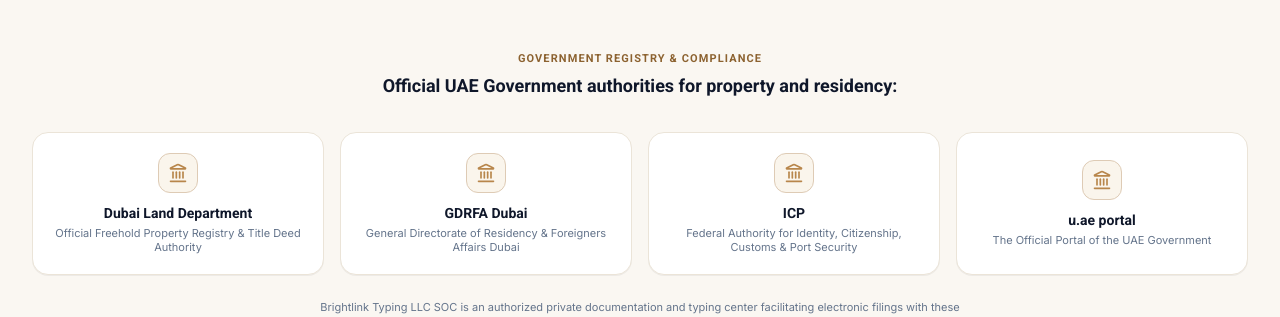
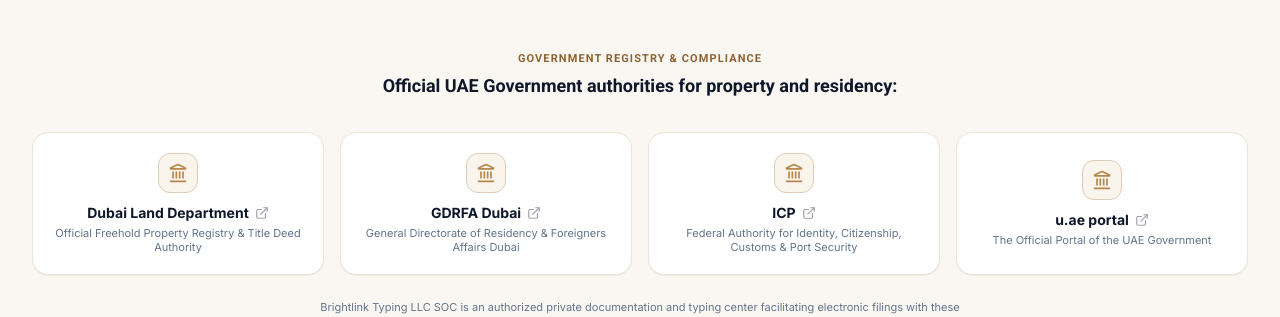
Before and after one commit to Ayeshadeveloper14/brightlink-management-consultancy1, a React (Vite) app: page /property-visa in a window 1280 px wide. Shown: the part 6100-6417 px from the top of the page. Built offline with nearby package versions, Linux system fonts and the light colour scheme.

Commit message:
Update website code

```diff
--- a/src/components/family-visa/GovernmentAuthorities.jsx
+++ b/src/components/family-visa/GovernmentAuthorities.jsx
@@ -1,19 +1,19 @@
 import React from 'react';
 import { motion, useReducedMotion } from 'framer-motion';
-import { ShieldCheck, Building2, Landmark, Scale, FileCheck, Globe } from 'lucide-react';
+import { Landmark, ExternalLink } from 'lucide-react';
 
 export const GovernmentAuthorities = () => {
   const shouldReduceMotion = useReducedMotion();
 
   const authorities = [
-    { name: 'GDRFA Dubai', desc: 'General Directorate of Residency and Foreigners Affairs' },
-    { name: 'ICP', desc: 'Federal Authority for Identity, Citizenship, Customs & Port Security' },
-    { name: 'MOFA UAE', desc: 'Ministry of Foreign Affairs — Document Attestation' },
-    { name: 'MOHRE', desc: 'Ministry of Human Resources and Emiratisation' },
-    { name: 'Dubai Economy', desc: 'Department of Economy and Tourism (DET)' },
-    { name: 'Dubai Land Dept.', desc: 'Ejari Tenancy Attestation & Freehold Title' },
-    { name: 'Ministry of Justice', desc: 'Certified Legal Arabic Translation' },
-    { name: 'u.ae Portal', desc: 'Official UAE Government Smart Services' }
+    { name: 'GDRFA Dubai', desc: 'General Directorate of Residency and Foreigners Affairs', url: 'https://gdrfad.gov.ae/en' },
+    { name: 'ICP', desc: 'Federal Authority for Identity, Citizenship, Customs & Port Security', url: 'https://icp.gov.ae/en/' },
+    { name: 'MOFA UAE', desc: 'Ministry of Foreign Affairs — Document Attestation', url: 'https://www.mofa.gov.ae/en' },
+    { name: 'MOHRE', desc: 'Ministry of Human Resources and Emiratisation', url: 'https://www.mohre.gov.ae/en/home.aspx' },
+    { name: 'Dubai Economy', desc: 'Department of Economy and Tourism (DET)', url: 'https://www.economy.gov.ae/' },
+    { name: 'Dubai Land Dept.', desc: 'Ejari Tenancy Attestation & Freehold Title', url: 'https://dubailand.gov.ae/en/' },
+    { name: 'Ministry of Justice', desc: 'Certified Legal Arabic Translation', url: 'https://www.moj.gov.ae/' },
+    { name: 'u.ae Portal', desc: 'Official UAE Government Smart Services', url: 'https://u.ae/en' }
   ];
 
   return (
@@ -32,25 +32,28 @@
         {/* Authorities Grid */}
         <div className="grid grid-cols-2 sm:grid-cols-4 lg:grid-cols-8 gap-3">
           {authorities.map((item, idx) => (
-            <motion.div
+            <motion.a
               key={idx}
+              href={item.url}
+              target="_blank"
+              rel="noopener noreferrer"
               initial={shouldReduceMotion ? { opacity: 1 } : { opacity: 0, y: 10 }}
               whileInView={{ opacity: 1, y: 0 }}
               viewport={{ once: true, margin: '-20px' }}
               transition={{ duration: 0.35, delay: idx * 0.05 }}
               whileHover={shouldReduceMotion ? {} : { y: -2 }}
-              className="p-3.5 rounded-xl bg-white border border-[#EBE4D8] shadow-2xs text-center flex flex-col justify-center items-center hover:border-[#B8864B] transition-all"
+              className="p-3.5 rounded-xl bg-white border border-[#EBE4D8] shadow-2xs text-center flex flex-col justify-center items-center hover:border-[#B8864B] hover:shadow-sm transition-all cursor-pointer group"
             >
-              <div className="w-8 h-8 rounded-lg bg-[#FAF5EC] border border-[#DECBB5] flex items-center justify-center text-[#B8864B] mb-2 shrink-0">
+              <div className="w-8 h-8 rounded-lg bg-[#FAF5EC] border border-[#DECBB5] flex items-center justify-center text-[#B8864B] group-hover:bg-[#B8864B] group-hover:text-white mb-2 shrink-0 transition-colors">
                 <Landmark className="w-4 h-4" />
               </div>
-              <strong className="text-xs font-bold text-[#0F172A] font-heading block">
+              <strong className="text-xs font-bold text-[#0F172A] group-hover:text-[#B8864B] font-heading block transition-colors">
                 {item.name}
               </strong>
               <span className="text-[9.5px] text-[#64748B] mt-1 leading-tight line-clamp-2">
                 {item.desc}
               </span>
-            </motion.div>
+            </motion.a>
           ))}
         </div>
 
--- a/src/components/newborn-visa/GovernmentAuthorities.jsx
+++ b/src/components/newborn-visa/GovernmentAuthorities.jsx
@@ -1,6 +1,6 @@
 import React from 'react';
 import { motion, useReducedMotion } from 'framer-motion';
-import { Landmark, ShieldCheck, Globe, KeyRound } from 'lucide-react';
+import { Landmark, ExternalLink } from 'lucide-react';
 
 export const GovernmentAuthorities = () => {
   const shouldReduceMotion = useReducedMotion();
@@ -8,23 +8,28 @@
   const authorities = [
     {
       name: 'GDRFA Dubai',
-      desc: 'General Directorate of Residency and Foreigners Affairs Dubai'
+      desc: 'General Directorate of Residency and Foreigners Affairs Dubai',
+      url: 'https://gdrfad.gov.ae/en'
     },
     {
       name: 'ICP',
-      desc: 'Federal Authority for Identity, Citizenship, Customs & Port Security'
+      desc: 'Federal Authority for Identity, Citizenship, Customs & Port Security',
+      url: 'https://icp.gov.ae/en/'
     },
     {
       name: 'MOFA UAE',
-      desc: 'Ministry of Foreign Affairs — Document Legalization & Attestation'
+      desc: 'Ministry of Foreign Affairs — Document Legalization & Attestation',
+      url: 'https://www.mofa.gov.ae/en'
     },
     {
       name: 'UAE Pass',
-      desc: 'National Digital Identity for Government Smart Services'
+      desc: 'National Digital Identity for Government Smart Services',
+      url: 'https://selfcare.uaepass.ae/'
     },
     {
       name: 'u.ae Portal',
-      desc: 'The Official Portal of the United Arab Emirates Government'
+      desc: 'The Official Portal of the United Arab Emirates Government',
+      url: 'https://u.ae/en'
     }
   ];
 
@@ -44,30 +49,33 @@
         {/* 5 Authorities Cards */}
         <div className="grid grid-cols-2 sm:grid-cols-3 lg:grid-cols-5 gap-4">
           {authorities.map((item, idx) => (
-            <motion.div
+            <motion.a
               key={idx}
+              href={item.url}
+              target="_blank"
+              rel="noopener noreferrer"
               initial={shouldReduceMotion ? { opacity: 1 } : { opacity: 0, y: 10 }}
               whileInView={{ opacity: 1, y: 0 }}
               viewport={{ once: true, margin: '-20px' }}
               transition={{ duration: 0.35, delay: idx * 0.08 }}
               whileHover={shouldReduceMotion ? {} : { y: -2 }}
-              className="p-4 sm:p-5 rounded-2xl bg-white border border-[#EBE4D8] shadow-2xs text-center flex flex-col justify-center items-center hover:border-[#B8864B] transition-all"
+              className="p-4 sm:p-5 rounded-2xl bg-white border border-[#EBE4D8] shadow-2xs text-center flex flex-col justify-center items-center hover:border-[#B8864B] hover:shadow-sm transition-all cursor-pointer group"
             >
-              <div className="w-10 h-10 rounded-xl bg-[#FAF5EC] border border-[#DECBB5] flex items-center justify-center text-[#B8864B] mb-2.5">
+              <div className="w-10 h-10 rounded-xl bg-[#FAF5EC] border border-[#DECBB5] flex items-center justify-center text-[#B8864B] group-hover:bg-[#B8864B] group-hover:text-white mb-2.5 transition-colors">
                 <Landmark className="w-5 h-5" />
               </div>
-              <strong className="text-xs sm:text-sm font-bold text-[#0F172A] font-heading block">
+              <strong className="text-xs sm:text-sm font-bold text-[#0F172A] group-hover:text-[#B8864B] font-heading block transition-colors">
                 {item.name}
               </strong>
               <span className="text-[10px] text-[#64748B] mt-1 leading-tight line-clamp-2">
                 {item.desc}
               </span>
-            </motion.div>
+            </motion.a>
           ))}
         </div>
 
         <p className="text-center text-[11px] text-[#64748B] mt-6 max-w-2xl mx-auto">
-          Brightlink and Brightlink Typing LLC SOC operate as an authorized private government documentation typing center facilitating filings through these official authorities. We are not a government agency.
+          Brightlink Typing LLC SOC is an authorized private government documentation typing center facilitating filings through these official authorities. We are not a government agency.
         </p>
 
       </div>
--- a/src/components/property-visa/GovernmentAuthorities.jsx
+++ b/src/components/property-visa/GovernmentAuthorities.jsx
@@ -1,6 +1,6 @@
 import React from 'react';
 import { motion, useReducedMotion } from 'framer-motion';
-import { Landmark, ShieldCheck, Globe, Building } from 'lucide-react';
+import { Landmark, ExternalLink } from 'lucide-react';
 
 export const GovernmentAuthorities = () => {
   const shouldReduceMotion = useReducedMotion();
@@ -8,19 +8,23 @@
   const authorities = [
     {
       name: 'Dubai Land Department',
-      sub: 'Official Freehold Property Registry & Title Deed Authority'
+      sub: 'Official Freehold Property Registry & Title Deed Authority',
+      url: 'https://dubailand.gov.ae/en/'
     },
     {
       name: 'GDRFA Dubai',
-      sub: 'General Directorate of Residency & Foreigners Affairs Dubai'
+      sub: 'General Directorate of Residency & Foreigners Affairs Dubai',
+      url: 'https://gdrfad.gov.ae/en'
     },
     {
       name: 'ICP',
-      sub: 'Federal Authority for Identity, Citizenship, Customs & Port Security'
+      sub: 'Federal Authority for Identity, Citizenship, Customs & Port Security',
+      url: 'https://icp.gov.ae/en/'
     },
     {
       name: 'u.ae portal',
-      sub: 'The Official Portal of the UAE Government'
+      sub: 'The Official Portal of the UAE Government',
+      url: 'https://u.ae/en'
     }
   ];
 
@@ -37,28 +41,32 @@
           </h3>
         </div>
 
-        {/* 4 Authorities Cards */}
+        {/* 4 Authorities Cards with External Links */}
         <div className="grid grid-cols-1 sm:grid-cols-2 lg:grid-cols-4 gap-4">
           {authorities.map((item, idx) => (
-            <motion.div
+            <motion.a
               key={idx}
+              href={item.url}
+              target="_blank"
+              rel="noopener noreferrer"
               initial={shouldReduceMotion ? { opacity: 1 } : { opacity: 0, y: 10 }}
               whileInView={{ opacity: 1, y: 0 }}
               viewport={{ once: true, margin: '-20px' }}
               transition={{ duration: 0.35, delay: idx * 0.08 }}
-              whileHover={shouldReduceMotion ? {} : { y: -2 }}
-              className="p-5 rounded-2xl bg-white border border-[#EBE4D8] shadow-2xs text-center flex flex-col justify-center items-center hover:border-[#B8864B] transition-all"
+              whileHover={shouldReduceMotion ? {} : { y: -3 }}
+              className="group p-5 rounded-2xl bg-white border border-[#EBE4D8] shadow-2xs text-center flex flex-col justify-center items-center hover:border-[#B8864B] hover:shadow-md transition-all cursor-pointer relative"
             >
-              <div className="w-10 h-10 rounded-xl bg-[#FAF5EC] border border-[#DECBB5] flex items-center justify-center text-[#B8864B] mb-2.5">
+              <div className="w-10 h-10 rounded-xl bg-[#FAF5EC] border border-[#DECBB5] flex items-center justify-center text-[#B8864B] group-hover:bg-[#B8864B] group-hover:text-white transition-colors mb-2.5">
                 <Landmark className="w-5 h-5" />
               </div>
-              <strong className="text-sm font-bold text-[#0F172A] font-heading block">
-                {item.name}
+              <strong className="text-sm font-bold text-[#0F172A] group-hover:text-[#B8864B] font-heading flex items-center justify-center gap-1.5 transition-colors">
+                <span>{item.name}</span>
+                <ExternalLink className="w-3.5 h-3.5 opacity-40 group-hover:opacity-100 transition-opacity" />
               </strong>
               <span className="text-[11px] text-[#64748B] mt-1 leading-tight">
                 {item.sub}
               </span>
-            </motion.div>
+            </motion.a>
           ))}
         </div>
 
```
